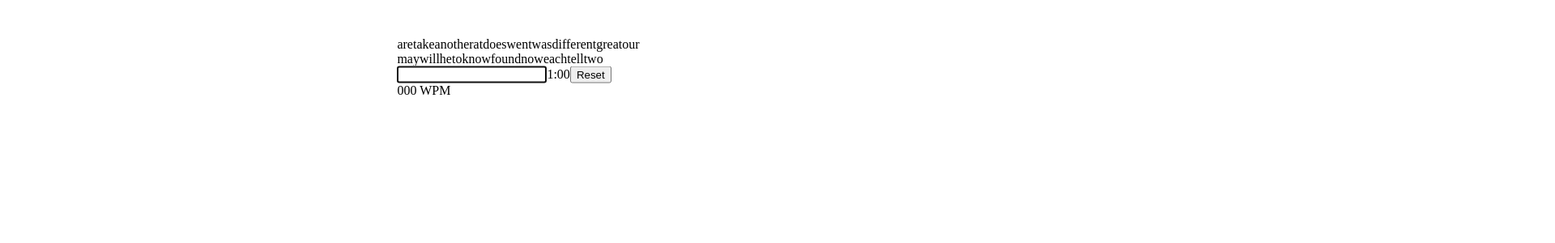
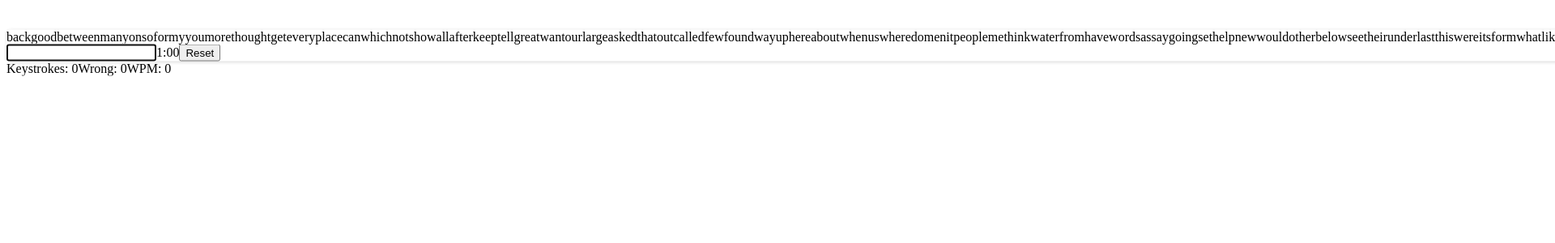
Before and after one commit to EdwardHoward/Typing, a React app: page / in a window 1280 px wide. Shown: the top 300 px of the page at 81% size, 1920 px wide, since content can reach past the window. Built offline with nearby package versions, Linux system fonts and the light colour scheme.

Commit message:
Split out Words

```diff
--- a/index.html
+++ b/index.html
@@ -4,10 +4,10 @@
     <meta charset="UTF-8">
     <meta name="viewport" content="width=device-width, initial-scale=1.0">
     <meta http-equiv="X-UA-Compatible" content="ie=edge">
-    <title>React App</title>
+    <title>Typing Test</title>
 </head>
 <body>
     <div id="root"></div>
-    <script src="dist/bundle.js"></script>
+    <script src="./bundle.js"></script>
 </body>
 </html>
--- a/package.json
+++ b/package.json
@@ -4,7 +4,8 @@
   "description": "An empty Redux, React and Typescript project bundled with Webpack",
   "scripts": {
     "test": "echo \"Error: no test specified\" && exit 1",
-    "start": "webpack-dev-server --config webpack.dev.js"
+    "start": "webpack-dev-server --config webpack.dev.js",
+    "build": "webpack --config webpack.prod.js"
   },
   "keywords": [
     "react",
--- a/src/components/Timer/timer.style.scss
+++ b/src/components/Timer/timer.style.scss
@@ -1,5 +1,5 @@
 .time{
-   background: black;
+   background: #000000;
    color: white;
    margin: 0 .5rem;
 }
--- a/src/components/Typing/index.tsx
+++ b/src/components/Typing/index.tsx
@@ -1,11 +1,12 @@
 import * as React from 'react';
 import './typing.style';
-import { Words, shuffle } from './words';
+
 import Timer from '../Timer';
-
-let words = shuffle(Words.split(/\n/g));
+import Words from '../Words';
+import { shuffle } from './words';
 
 export interface TypingProps {
+   words: string
 }
 
 export interface TypingState {
@@ -20,6 +21,7 @@ export interface TypingState {
    currentTime: number;
    wrongCount: number;
    wordsPerMinute: number;
+   words: string[]
 }
 
 export default class Typing extends React.Component<TypingProps, any> {
@@ -39,7 +41,8 @@ export default class Typing extends React.Component<TypingProps, any> {
          finished: false,
          currentTime: 60,
          wrongCount: 0,
-         wordsPerMinute: 0
+         wordsPerMinute: 0,
+         words: shuffle(this.props.words.split(/\n/g))
       }
    }
 
@@ -50,7 +53,7 @@ export default class Typing extends React.Component<TypingProps, any> {
    onSpace = () => {
       let correct = false;
 
-      if (this.state.inputValue.trim() === words[this.state.current].trim()) {
+      if (this.state.inputValue.trim() === this.state.words[this.state.current].trim()) {
          correct = true;
       }
 
@@ -87,7 +90,6 @@ export default class Typing extends React.Component<TypingProps, any> {
 
          const letter = val.substr(-1, 1);
 
-         if (words[state.current].substring(0, val.length) === val.trim()) {
          if (this.isLetter(letter, false)) {
             characterCount += 1;
          }
@@ -95,13 +97,14 @@ export default class Typing extends React.Component<TypingProps, any> {
          if (this.isLetter(letter, true)) {
             characterCount += 2;
          }
-         } else {
+
+         if (this.state.words[state.current].substring(0, val.length) !== val.trim()) {
             wrongCount++;
          }
 
          return {
             inputValue: val,
-            currentWrong: words[state.current].substring(0, val.length) !== val.trim(),
+            currentWrong: this.state.words[state.current].substring(0, val.length) !== val.trim(),
             running: true,
             characterCount,
             wrongCount,
@@ -123,8 +126,6 @@ export default class Typing extends React.Component<TypingProps, any> {
    }
 
    reset = () => {
-      words = shuffle(Words.split(/\n/g));
-
       this.setState(
          {
             current: 0,
@@ -136,7 +137,8 @@ export default class Typing extends React.Component<TypingProps, any> {
             running: false,
             finished: false,
             currentTime: 60,
-            wrongCount: 0
+            wrongCount: 0,
+            words: shuffle(this.props.words.split(/\n/g))
          }
       )
 
@@ -156,40 +158,26 @@ export default class Typing extends React.Component<TypingProps, any> {
    }
 
    public render() {
-      const wd = Math.floor((Math.max(0, this.state.current)) / 10);
-      const start = wd * 10;
-      const w = words.slice(start, start + 20);
-
       return (
          <div style={{ textAlign: 'center' }}>
             <div style={{ display: 'inline-block', textAlign: 'left', transform: 'translateY(50%)' }}>
-               <div className="words-container">
-                  <div className="words">
-                     {w.map((word, index) =>
-                        <React.Fragment>
-                           <span key={index}
-                              className={
-                                 'word' +
-                                 ((index + start) == this.state.current ? (' current' + (this.state.currentWrong ? ' error' : '')) : '') +
-                                 (this.state.test[index + start] === true ? ' correct' : '') +
-                                 (this.state.test[index + start] === false ? ' wrong' : '')
-                              }>
-                              {word}
-                           </span>
-                           {(index + 1) % 10 == 0 && <br />}
-                        </React.Fragment>
-                     )}
-                  </div>
-               </div>
+               <div style={{ boxShadow: '1px 1px 4px #0000002b', borderRadius: '5px' }}>
+                  <Words
+                     words={this.state.words}
+                     current={this.state.current}
+                     currentWrong={this.state.currentWrong}
+                     test={this.state.test}
+                  />
                   <div className="toolbar">
                      <input style={this.state.currentWrong ? { color: 'red' } : {}} onChange={this.handleChange} value={this.state.inputValue} ref={this.saveInput} />
                      <Timer currentTime={this.state.currentTime} onFinished={this.onFinished} counting={this.state.running} onTick={this.tick} />
                      <button onClick={this.reset}>Reset</button>
                   </div>
+               </div>
                <div className="p-1">
-                  <span className="p-1">{this.state.characterCount}</span>
-                  <span className="p-1">{this.state.wrongCount}</span>
-                  <span className="p-1">{this.state.wordsPerMinute} WPM</span>
+                  <span className="p-1">Keystrokes: <span className="correct">{this.state.characterCount}</span></span>
+                  <span className="p-1">Wrong: <span className="wrong">{this.state.wrongCount}</span></span>
+                  <span className="p-1">WPM: {this.state.wordsPerMinute}</span>
                </div>
             </div>
          </div>
--- a/src/components/Typing/typing.style.scss
+++ b/src/components/Typing/typing.style.scss
@@ -8,29 +8,37 @@
       background: #f1f1f1;
    }
 
-   &.correct {
-      color: #3cde3c; //#66ff66;
-   }
-
-   &.wrong {
-      color: #ff1a1a;
-   }
-
    &.error {
       background: #ff9999;
       color: #ff1a1a;
    }
 }
 
+.wrong {
+   color: #ff1a1a;
+}
+
+.correct {
+   color: #3cde3c; //#66ff66;
+}
+
 input {
    font-size: 1.5rem;
    border: none;
    padding: .5rem;
+   flex-grow: 1;
 }
 
 .words {
+   position: relative;
+}
+
+.words-wrapper {
    padding: 1rem;
-   width: 900px;
+   background: white;
+   max-width: 800px;
+   border-top-left-radius: 4px;
+   border-top-right-radius: 4px;
 }
 
 .words-container {
@@ -39,6 +47,8 @@ input {
    border-radius: 5px;
    border-bottom-left-radius: 0px;
    border-bottom-right-radius: 0px;
+   height: 6rem;
+   overflow: hidden;
 }
 
 .toolbar {
--- a/src/components/Typing/words.ts
+++ b/src/components/Typing/words.ts
@@ -1,4 +1,4 @@
-export const Words =
+export const WordList =
 `the
 he
 be
--- /dev/null
+++ b/src/components/Words/index.tsx
@@ -0,0 +1,74 @@
+import * as React from 'react';
+
+export interface WordsProps {
+   words;
+   current;
+   currentWrong: Boolean;
+   test: Boolean[];
+}
+
+export default class Words extends React.Component<WordsProps, any> {
+   currentNode;
+
+   constructor(props) {
+      super(props);
+
+      this.state = {
+         currentRow: 0
+      }
+   }
+
+   componentDidUpdate(prevProps: any, prevState: any) {
+      if (this.currentNode) {
+         const row = this.currentNode.offsetTop / 45;
+         if (this.state.currentRow !== row) {
+            this.setState({
+               currentRow: row
+            })
+         }
+      }
+   }
+
+   shouldComponentUpdate(prevProps: WordsProps, prevState: any) {
+      return (
+         prevProps.current !== this.props.current ||
+         prevState.currentRow !== this.state.currentRow ||
+         prevProps.currentWrong !== this.props.currentWrong ||
+         prevProps.words !== this.props.words);
+   }
+
+   saveCurrentSpan = (node) => {
+      this.currentNode = node;
+   }
+
+   renderWord = (word, index) => {
+      const {  currentWrong, test } = this.props;
+      const current = (index === this.props.current);
+
+      return (
+         <span key={index} ref={current ? this.saveCurrentSpan : null}
+            className={
+               'word' +
+               (current ? (' current' + (currentWrong ? ' error' : '')) : '') +
+               (test[index] === true ? ' correct' : '') +
+               (test[index] === false ? ' wrong' : '')
+            }>
+            {word}
+         </span>
+      )
+   }
+
+   public render() {
+      const { words } = this.props;
+
+      return (
+         <div className="words-wrapper">
+            <div className="words-container">
+               <div className="words" style={{ top: (this.state.currentRow * -45) + 'px' }}>
+                  {words && words.map(this.renderWord)}
+               </div>
+            </div>
+         </div>
+      );
+   }
+}
--- a/src/index.tsx
+++ b/src/index.tsx
@@ -5,14 +5,13 @@ import { Provider } from 'react-redux';
 import reducers from './redux/reducers';
 import Typing from './components/Typing';
 import './style';
-
-
+import { WordList } from './components/Typing/words';
 
 const store = createStore(reducers);
 
 ReactDOM.render(
    <Provider store={store}>
-      <Typing />
+      <Typing words={WordList} />
    </Provider>,
    document.getElementById('root')
 );
--- a/src/style.scss
+++ b/src/style.scss
@@ -7,5 +7,5 @@
 body{
    box-sizing: border-box;
    font-family: 'Roboto', sans-serif;
-   background: #bdbdbd;
+   background: #d8d8d8;
 }
--- a/webpack.config.js
+++ b/webpack.config.js
@@ -28,6 +28,6 @@ module.exports = {
   output: {
     filename: 'bundle.js',
     path: path.resolve(__dirname, 'dist'),
-    publicPath: '/dist/'
+    publicPath: '/'
   }
 };
```
Also changed, not shown: 1 other file (tests, documents, lock files or other folders). Lines whose indentation alone changed are shown as unchanged.
